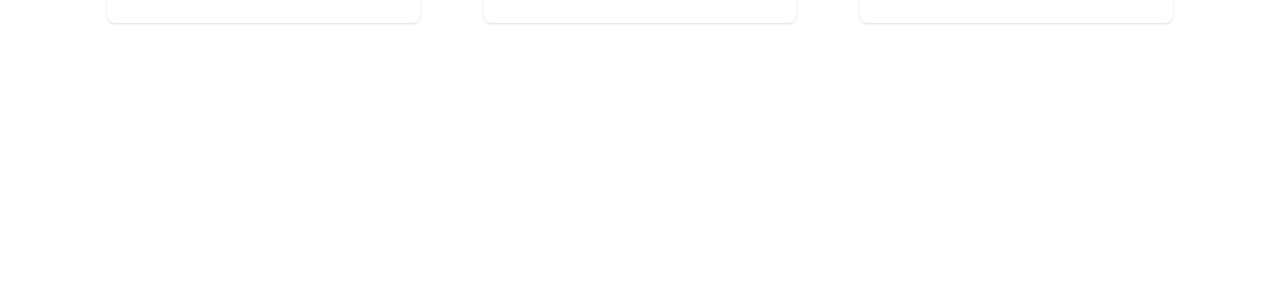
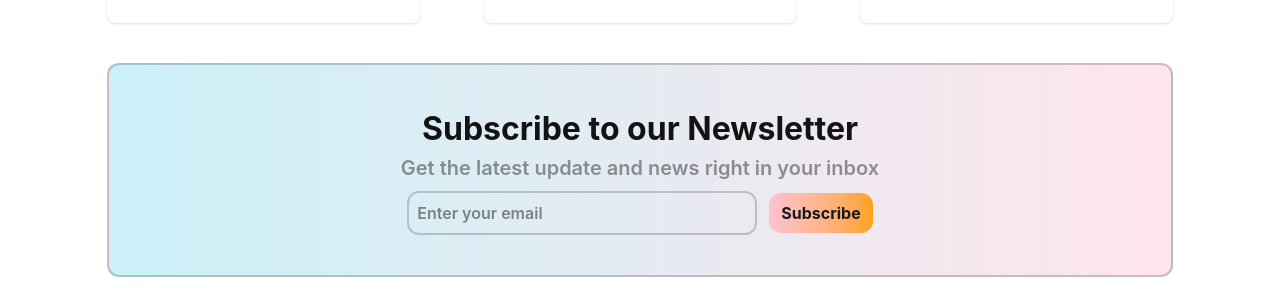
Before and after one commit to alfaazahmed7/Bpl-Dream-11, a React (Vite) app: page / in a window 1280 px wide. Shown: the part 2871-3165 px from the top of the page. Before the commit the page ends 2934 px from the top, so only its background shows below. Built offline with nearby package versions, Linux system fonts and the light colour scheme.

Commit message:
added empty state card and subscribe card

```diff
--- a/package.json
+++ b/package.json
@@ -14,6 +14,7 @@
     "react": "^19.2.4",
     "react-dom": "^19.2.4",
     "react-icons": "^5.6.0",
+    "react-toastify": "^11.0.5",
     "tailwindcss": "^4.2.2"
   },
   "devDependencies": {
--- a/src/App.jsx
+++ b/src/App.jsx
@@ -3,6 +3,8 @@ import Navbar from './components/homepage/Navbar/Navbar';
 import Banner from "./components/homepage/Banner/Banner";
 import Player from './components/homepage/Players/Player';
 import { Suspense, useState } from 'react';
+import { ToastContainer } from 'react-toastify';
+import Subscribe from './components/homepage/Subscribe/Subscribe';
 
 const fetchPlayers = async () => {
   const res = await fetch("/data.json");
@@ -15,14 +17,17 @@ function App() {
 
   return (
     <>
-      <Navbar coin = {coin} />
+      <Navbar coin={coin} />
       <Banner />
 
       <Suspense
         fallback={(<span className="loading loading-spinner loading-xl"></span>
         )}>
-        <Player playersPromise={playersPromise} setCoin = {setCoin} coin = {coin} />
+        <Player playersPromise={playersPromise} setCoin={setCoin} coin={coin} />
       </Suspense>
+
+      <Subscribe />
+      <ToastContainer />
     </>
   )
 }
--- a/src/components/homepage/Players/SelectedPlayers/SelectedPlayers.jsx
+++ b/src/components/homepage/Players/SelectedPlayers/SelectedPlayers.jsx
@@ -1,5 +1,5 @@
 import React from 'react';
-import { MdDelete } from 'react-icons/md';
+import SelectedCard from '../../../ui/SelectedCard';
 
 const SelectedPlayers = ({ selectedPlayers, setSelelctedPlayers, coin, setCoin }) => {
 
@@ -11,30 +11,20 @@ const SelectedPlayers = ({ selectedPlayers, setSelelctedPlayers, coin, setCoin }
 
     return (
         <div>
-            {selectedPlayers.map((player) => {
-                return (
-                    <div className='mb-5'>
-                        <div className='flex justify-between border-2 border-[#13131310] rounded-xl p-2'>
-                            <div className='flex items-center gap-4'>
-                                <div>
-                                    <img className='w-[80px] rounded-lg' src={player.img} alt={player.playerName} />
-                                </div>
-                                <div>
-                                    <h4 className='text-[#131313] text-2xl font-bold'>{player.playerName}</h4>
-                                    <span className='text-[#131313] opacity-60 text-base'>{player.battingStyle}</span>
-                                </div>
-                            </div>
-                            <div className='flex items-center'>
-                                <button
-                                    onClick={() => handleDeleteSelectedPlayer(player)}
-                                    className='btn text-red-500'>
-                                    <MdDelete />
-                                </button>
-                            </div>
-                        </div>
-                    </div>
-                )
-            })}
+            {selectedPlayers.length === 0
+                ? <div className='border-2 border-[#00000050] p-10 text-center rounded-xl'>
+                    <h2 className='font-bold text-3xl mb-3'>No players selected yet</h2>
+                    <p className='text-[#00000070] font-medium'>Go to available tab to select players</p>
+                </div>
+                : selectedPlayers.map((player, index) => {
+                    return (
+                        <SelectedCard
+                            key={index}
+                            player={player}
+                            handleDeleteSelectedPlayer={handleDeleteSelectedPlayer}
+                        />
+                    )
+                })}
         </div>
     );
 };
--- /dev/null
+++ b/src/components/homepage/Subscribe/Subscribe.jsx
@@ -0,0 +1,18 @@
+import React from 'react';
+
+const Subscribe = () => {
+    return (
+        <div className='w-10/12 mx-auto bg-linear-to-r from-[#caf0f8] to-[#ffe5ec] border-2 border-[#00000030] rounded-xl p-10 text-center my-5'>
+            <h2 className='text-[32px] font-bold text-[#131313]'>Subscribe to our Newsletter</h2>
+            <p className='text-[20px] text-[#13131370] mb-2 font-semibold'>Get the latest update and news right in your inbox</p>
+            <div>
+                <input
+                    className='w-[350px] border-2 border-[#00000030] rounded-xl p-2 mr-3 font-semibold'
+                    type="text" placeholder='Enter your email' />
+                <button className='font-bold text-base bg-linear-to-r from-[#ffc2d1] to-[#fca311] py-2 px-3 rounded-xl'>Subscribe</button>
+            </div>
+        </div>
+    );
+};
+
+export default Subscribe;
--- a/src/components/ui/Card.jsx
+++ b/src/components/ui/Card.jsx
@@ -1,6 +1,7 @@
 import React, { useState } from 'react';
 import { FaUser } from 'react-icons/fa';
 import { FaFlag } from 'react-icons/fa';
+import { toast } from 'react-toastify';
 
 const Card = ({ player, setCoin, coin, selectedPlayers, setSelectedPlayers, }) => {
     const [isSelected, setIsSelelcted] = useState(false);
@@ -11,11 +12,11 @@ const Card = ({ player, setCoin, coin, selectedPlayers, setSelectedPlayers, }) =
             setCoin(coin - player.price);
         }
         else {
-            alert("You do not have enough coin to purchase this player");
+            toast.error("You do not have enough coin to purchase this player");
             return;
         }
 
-        alert(`${player.playerName} is selected`);
+        toast(`${player.playerName} is selected`);
         setIsSelelcted(true);
 
         setSelectedPlayers([...selectedPlayers, player]);
--- /dev/null
+++ b/src/components/ui/SelectedCard.jsx
@@ -0,0 +1,31 @@
+import React from 'react';
+import { MdDelete } from 'react-icons/md';
+
+const SelectedCard = ({ player, handleDeleteSelectedPlayer }) => {
+    return (
+        <div>
+            <div className='mb-5'>
+                <div className='flex justify-between border-2 border-[#13131310] rounded-xl p-2'>
+                    <div className='flex items-center gap-4'>
+                        <div>
+                            <img className='w-[80px] rounded-lg' src={player.img} alt={player.playerName} />
+                        </div>
+                        <div>
+                            <h4 className='text-[#131313] text-2xl font-bold'>{player.playerName}</h4>
+                            <span className='text-[#131313] opacity-60 text-base'>{player.battingStyle}</span>
+                        </div>
+                    </div>
+                    <div className='flex items-center'>
+                        <button
+                            onClick={() => handleDeleteSelectedPlayer(player)}
+                            className='btn text-red-500'>
+                            <MdDelete />
+                        </button>
+                    </div>
+                </div>
+            </div>
+        </div>
+    );
+};
+
+export default SelectedCard;
```
Also changed, not shown: 1 other file (tests, documents, lock files or other folders).
